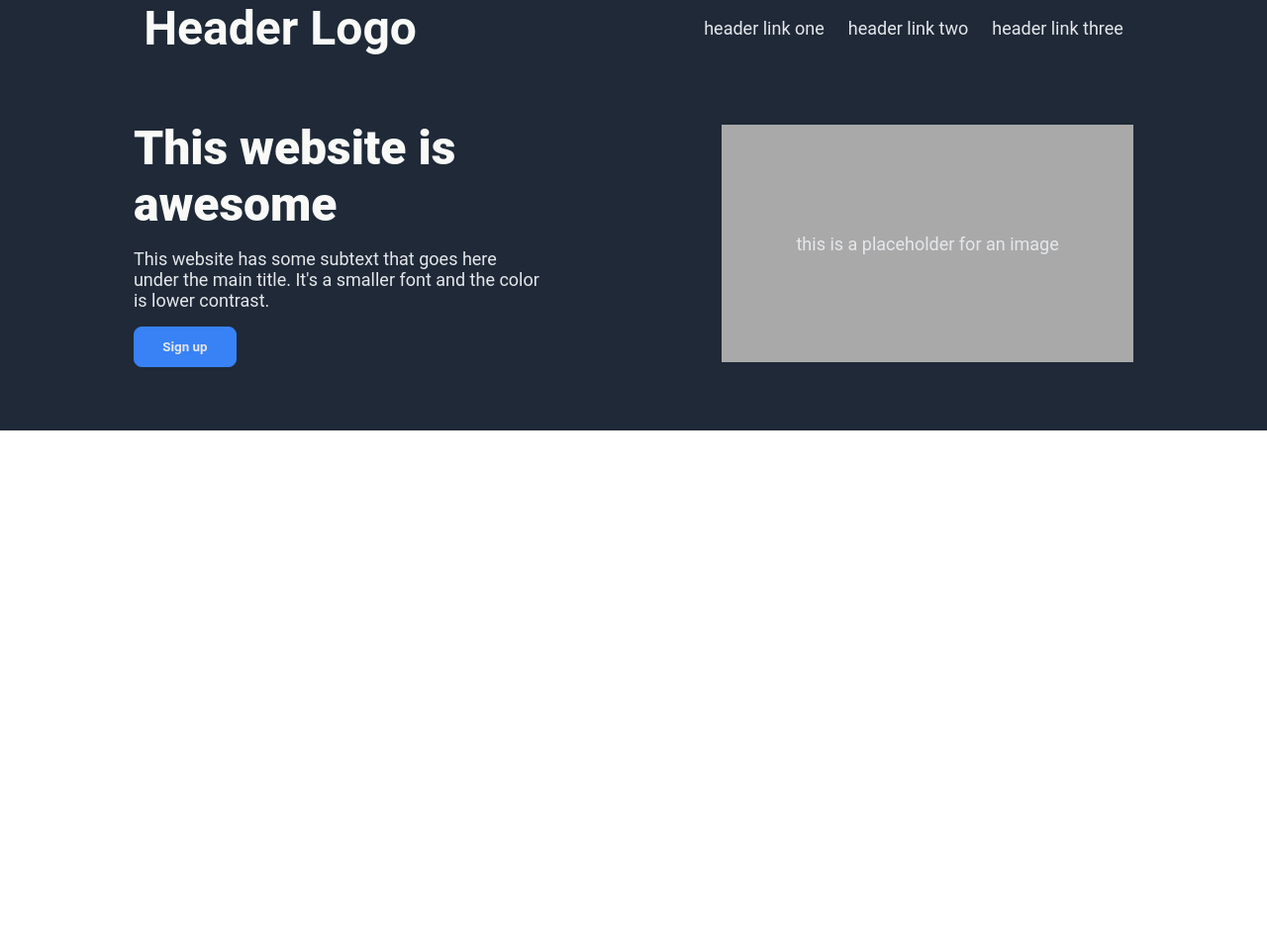
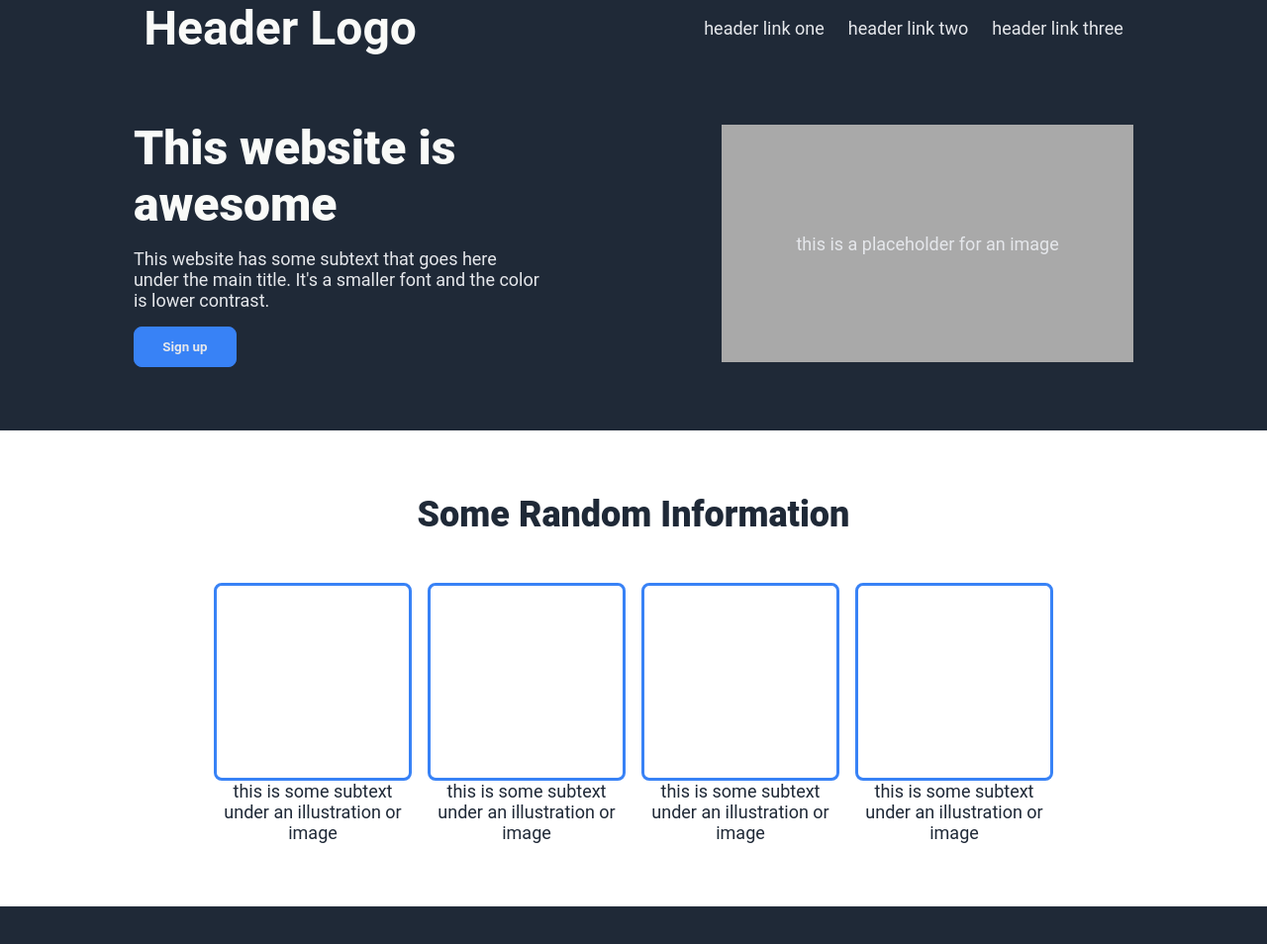
Before and after one commit to PineconeTree/odin-landing-page, a plain HTML site: page index.html in a window 1280 px wide. Shown: the whole page at 99% size. Before the commit the page ends 800 px from the top, so only its background shows below. Drawn offline with Linux system fonts and the light colour scheme.

Commit message:
random information section complete

```diff
--- a/index.html
+++ b/index.html
@@ -1,10 +1,10 @@
 <!DOCTYPE html>
 <html lang="en">
 	<head>
-    <meta charset="UTF-8">
-    <meta name="viewport" content="width=device-width, initial-scale=1.0">
+		<meta charset="UTF-8" />
+		<meta name="viewport" content="width=device-width, initial-scale=1.0" />
 		<title>Odin Landing Page</title>
-    <link rel="stylesheet" href="styles.css">
+		<link rel="stylesheet" href="styles.css" />
 	</head>
 	<body>
 		<div class="topPortion">
@@ -21,13 +21,41 @@
 			<div class="hero">
 				<div class="heroLeft">
 					<h1 class="heroBigText">This website is awesome</h1>
-                <p class="heroSecondaryText">This website has some subtext that goes here under the main title. It's a smaller font and the color is lower contrast.</p>
+					<p class="heroSecondaryText">
+						This website has some subtext that goes here under the main title.
+						It's a smaller font and the color is lower contrast.
+					</p>
 					<button class="heroButton">Sign up</button>
 				</div>
 				<div class="heroRight">
 					<p class="heroSecondaryText">this is a placeholder for an image</p>
 				</div>
 			</div>
+			<div class="randomInfo">
+				<div class="randomInfoTop">
+                    <h1 class="randomInfoTitle">Some Random Information</h1>
+                </div>
+				<div class="randomInfoBottom">
+                    <div class="randomInfoBottomBoxes">
+                        <div class="infoBox" id="box1">
+                            <div class="infoBoxTitle"></div>
+                            <p class="infoBoxText">this is some subtext under an illustration or image</p>
+                        </div>
+                        <div class="infoBox" id="box2">
+                            <div class="infoBoxTitle"></div>
+                            <p class="infoBoxText">this is some subtext under an illustration or image</p>
+                        </div>
+                        <div class="infoBox" id="box3">
+                            <div class="infoBoxTitle"></div>
+                            <p class="infoBoxText">this is some subtext under an illustration or image</p>
+                        </div>
+                        <div class="infoBox" id="box4">
+                            <div class="infoBoxTitle"></div>
+                            <p class="infoBoxText">this is some subtext under an illustration or image</p>
+                        </div>
+                    </div>
+                </div>
+			</div>
 		</div>
 	</body>
 </html>
--- a/styles.css
+++ b/styles.css
@@ -19,7 +19,7 @@ body {
 }
 
 .headerLinks {
-    color: #E5E7EB;
+	color: #e5e7eb;
 	font-size: 18px;
 	text-decoration: none;
 	display: flex;
@@ -27,14 +27,14 @@ body {
 }
 
 .headerLogo {
-    color: #F9FAF8;
+	color: #f9faf8;
 	font-size: 24px;
 }
 
 .topPortion {
 	display: flex;
 	flex-direction: column;
-    background-color: #1F2937;
+	background-color: #1f2937;
 }
 
 .hero {
@@ -67,11 +67,11 @@ body {
 .heroBigText {
 	font-size: 48px;
 	font-weight: 900;
-    color: #F9FAF8;
+	color: #f9faf8;
 }
 
 .heroButton {
-    color: #E5E7EB;
+	color: #e5e7eb;
 	background-color: #3882f6;
 	padding: 12px;
 	border-radius: 8px;
@@ -82,5 +82,51 @@ body {
 
 .heroSecondaryText {
 	font-size: 18px;
-    color: #E5E7EB;
+	color: #e5e7eb;
 }
+
+.randomInfo {
+  background-color: #ffffff;
+	display: flex;
+	flex-direction: column;
+	align-items: center;
+	justify-content: center;
+	gap: 16px;
+	padding: 64px 0;
+}
+
+.randomInfoBottomBoxes {
+  display: flex;
+  flex-direction: row;
+  justify-content: space-around;
+  align-items: center;
+  gap: 16px;
+}
+
+.randomInfo {
+  margin-bottom: 200px;
+}
+
+.infoBoxTitle {
+  padding: 16px;
+  border: 3px solid #3882f6;
+  height: 200px;
+  border-radius: 8px;
+}
+
+.randomInfoTitle {
+  font-size: 36px;
+  font-weight: 900;
+  color: #1f2937;
+  margin-bottom: 32px;
+}
+
+.infoBox {
+  width: 200px;
+}
+
+.infoBoxText {
+  font-size: 18px;
+  color: #1f2937;
+  text-align: center;
+}
```
Lines whose indentation alone changed are shown as unchanged.
